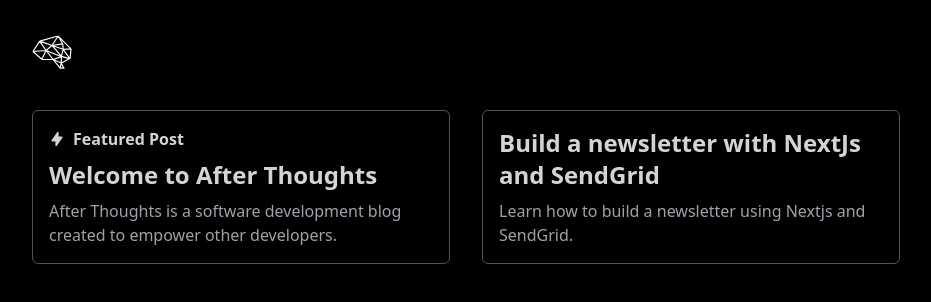
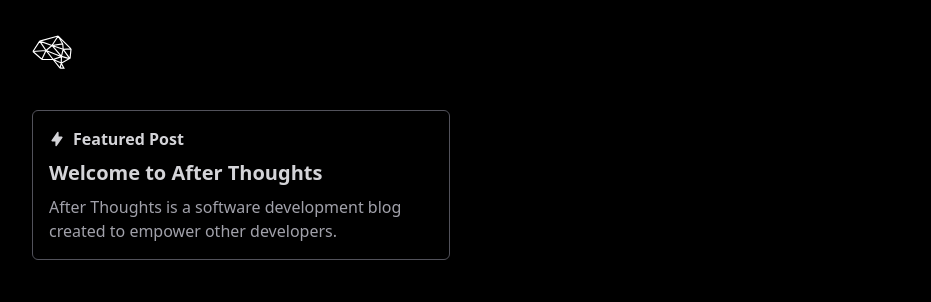
Before and after one commit to taytestokes/after-thoughts, a Next.js app: page / in a window 1280 px wide. Shown: the top 302 px of the page, without its empty margins (174-1105 px from the left). Built offline with nearby package versions, Linux system fonts and the light colour scheme.

Commit message:
Simplifies post layout

```diff
--- a/components/PostCard.js
+++ b/components/PostCard.js
@@ -12,7 +12,7 @@
             <p>Featured Post</p>
           </div>
         ) : null}
-        <h3 className="text-2xl font-extrabold">{post.data.title}</h3>
+        <h3 className="text-xl font-extrabold">{post.data.title}</h3>
         <p className="text-zinc-400 mt-2">{post.data.excerpt}</p>
       </a>
     </Link>
--- a/data/blog/build-a-newsletter-with-nextjs-tailwind-and-sendgrid.md
+++ /dev/null
@@ -1,7 +0,0 @@
----
-title: 'Build a newsletter with NextJs and SendGrid'
-publishedAt: '2022-01-11'
-excerpt: 'Learn how to build a newsletter using Nextjs and SendGrid.'
-image: '/posts/welcome-to-after-thoughts/banner.png'
-featured: false
----
--- a/package.json
+++ b/package.json
@@ -22,6 +22,7 @@
     "swr": "^1.1.2"
   },
   "devDependencies": {
+    "@tailwindcss/typography": "^0.5.0",
     "@types/node": "^17.0.8",
     "@types/react": "^17.0.38",
     "autoprefixer": "^10.4.1",
--- a/pages/blog/[slug].js
+++ b/pages/blog/[slug].js
@@ -1,44 +1,21 @@
 import React from 'react'
-import Image from 'next/image'
-import format from 'date-fns/format'
 import { marked } from 'marked'
 
 import { getPostSlugs, getPostBySlug } from '../../utils/blog'
 
 import { Layout } from '../../components/Layout'
-import { NewsLetterCard } from '../../components/NewsletterSubscriptionForm'
-
-{
-  /* <div className="flex items-start mt-4 space-x-2 ">
-          <div className="border-2 border-zinc-800 rounded-full flex flex-col items-start">
-            <Image
-              alt="Tayte Stokes"
-              className="rounded-full"
-              height={30}
-              src="/profile.jpeg"
-              width={30}
-            />
-          </div>
-          <div className="flex flex-col text-sm">
-            <p className="font-bold">Tayte Stokes</p>
-            <p className="text-xs">{publishedDate}</p>
-          </div>
-        </div> */
-}
 
 export default function PostPage({ postContent, postData, slug }) {
   return (
     <Layout>
-      <div className="w-full flex flex-col items-start">
-        <h1 className="text-4xl text-zinc-900 font-extrabold">{postData.title}</h1>
-        <div className="w-full flex items-center justify-between text-sm text-zinc-700 mt-2">
-          <span>Published {format(new Date(postData.publishedAt), 'MMMM dd, yyyy')}</span>
-        </div>
+      <div className="w-full flex flex-col">
+        <h1 className="text-4xl font-extrabold">{postData.title}</h1>
       </div>
 
-      <div className="markdown mt-8" dangerouslySetInnerHTML={{ __html: marked(postContent) }} />
-
-      {/* <NewsLetterCard /> */}
+      <article
+        className="prose prose-invert mt-8 max-w-none"
+        dangerouslySetInnerHTML={{ __html: marked(postContent) }}
+      />
     </Layout>
   )
 }
--- a/tailwind.config.js
+++ b/tailwind.config.js
@@ -11,5 +11,5 @@
       },
     },
   },
-  plugins: [],
+  plugins: [require('@tailwindcss/typography')],
 }
```
Also changed, not shown: 1 other file (tests, documents, lock files or other folders).
